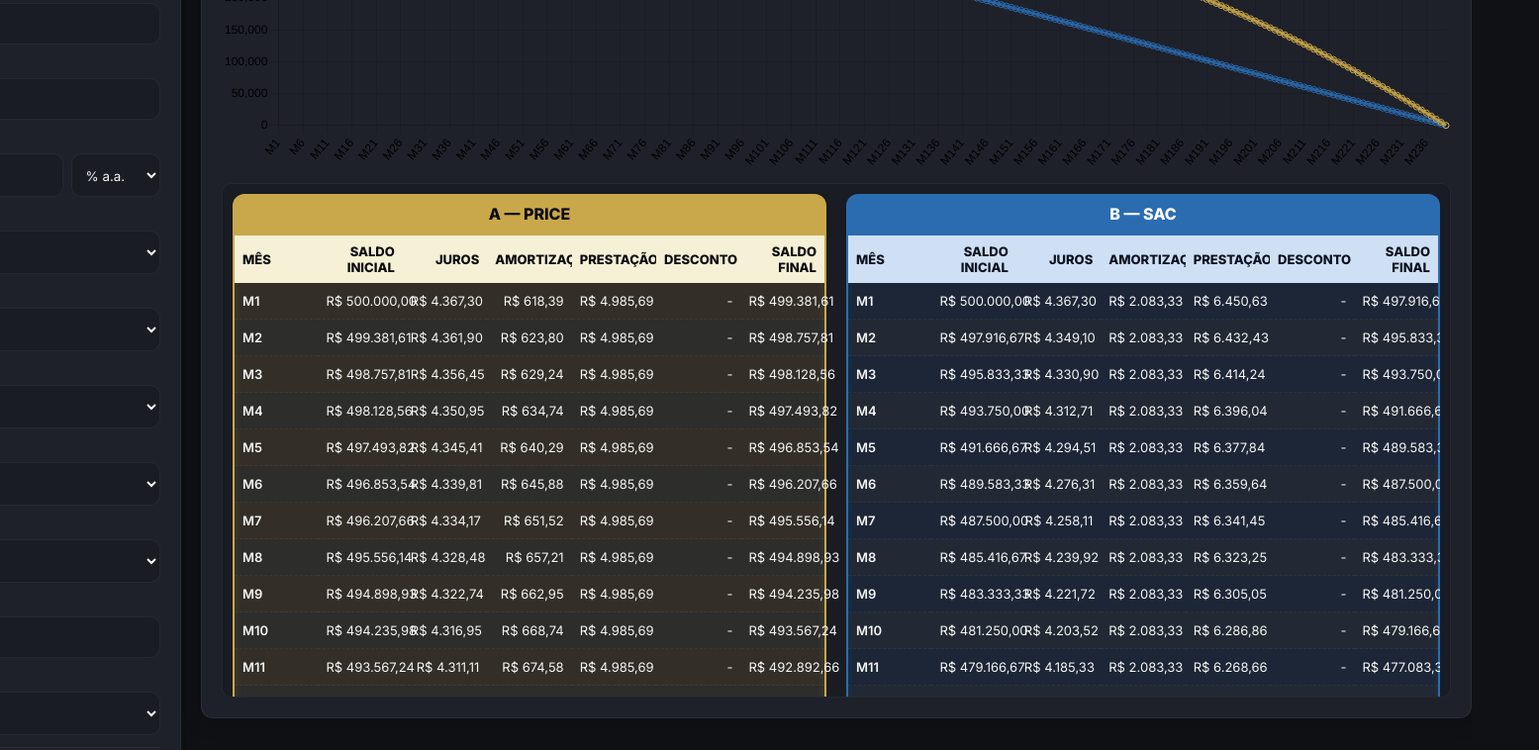
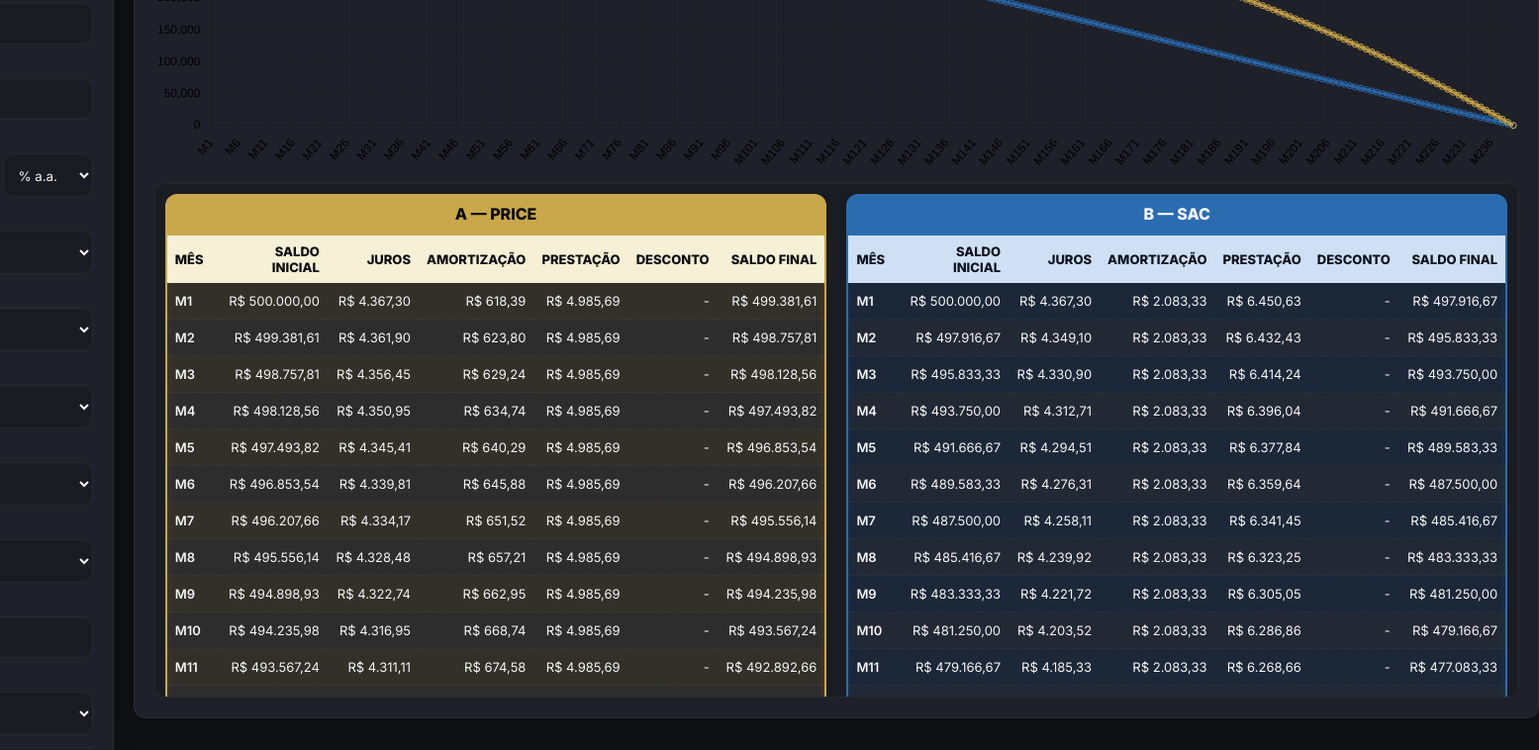
Before and after one commit to apsparceiros-svg/Simulador-Financiamento, a plain HTML site: page index.html in a window 1280 px wide. Shown: the part 342-1100 px from the top of the page at 99% size, 1555 px wide, since content can reach past the window. Drawn offline with nearby package versions, Linux system fonts and the light colour scheme; a script that the page names is missing.

Commit message:
Update index.html

```diff
--- a/index.html
+++ b/index.html
@@ -26,9 +26,9 @@ html,body{height:100%;width:100%;background:var(--bg);font-size:15px;-webkit-fon
   margin:20px auto;
   padding:20px;
   display:grid;
-  grid-template-columns:1fr 2fr;
+  grid-template-columns:1fr 2fr; /* layout flexível: controles + comparação */
   gap:20px;
-  justify-content:center;
+  justify-content:center; /* centraliza o grid */
 }
 
 /* Cards, controles e KPIs */
@@ -48,39 +48,9 @@ html,body{height:100%;width:100%;background:var(--bg);font-size:15px;-webkit-fon
 .kpis{display:flex;gap:15px;flex-wrap:wrap;margin-top:12px;}
 .kpi{background:var(--panel);padding:15px;border-radius:10px;min-width:160px;text-align:center;box-shadow:0 3px 10px rgba(0,0,0,0.15);}
 .kpi .small{margin-bottom:8px;}
-
-/* --- CONTAINER DAS TABELAS --- */
-.table-wrap{
-  max-height:520px; /* altura máxima até o saldo financeiro */
-  overflow-y:auto;  /* rolagem vertical */
-  overflow-x:auto;  /* rolagem horizontal se necessário */
-  border-radius:10px;
-  border:1px solid var(--glass);
-  padding:10px;
-  background:var(--panel);
-}
-
-/* Scrollbar personalizada */
-.table-wrap::-webkit-scrollbar{width:8px;height:8px;}
-.table-wrap::-webkit-scrollbar-thumb{background:var(--gold);border-radius:8px;}
-
-/* --- TABELAS --- */
-table{
-  width:100%;
-  border-collapse:collapse;
-  font-size:13px;
-  table-layout:fixed;
-  min-width:600px; /* evita quebrar em telas pequenas */
-}
-
-thead th{
-  position:sticky;
-  top:0;
-  background:var(--panel);
-  padding:8px;
-  text-align:right;
-  z-index:2;
-}
+.table-wrap{max-height:520px;overflow:auto;border-radius:10px;border:1px solid var(--glass);padding:10px;background:var(--panel);}
+table{width:100%;border-collapse:collapse;font-size:13px;}
+thead th{position:sticky;top:0;background:var(--panel);padding:8px;text-align:right;}
 tbody td{padding:8px;text-align:right;border-bottom:1px dashed rgba(255,255,255,0.05);}
 td:first-child,th:first-child{text-align:left;}
 tbody tr:nth-child(even){background:rgba(255,255,255,0.03);}
@@ -91,7 +61,7 @@ tbody tr:nth-child(even){background:rgba(255,255,255,0.03);}
   display:grid;
   grid-template-columns:1fr 1fr;
   gap:20px;
-  overflow-x:auto;
+  overflow-x:auto; /* só rola se necessário */
 }
 
 /* Theme toggle */
@@ -103,22 +73,21 @@ tbody tr:nth-child(even){background:rgba(255,255,255,0.03);}
 /* --- MEDIA QUERIES RESPONSIVAS --- */
 @media(max-width:1100px){
   .container{
-    grid-template-columns:1fr;
+    grid-template-columns:1fr; /* uma coluna em telas pequenas */
     padding:10px;
   }
   .comparison{
-    grid-template-columns:1fr;
+    grid-template-columns:1fr; /* tabelas uma abaixo da outra */
   }
-  table{min-width:500px;}
 }
 
 /* ======================== */
 /* MELHORIAS PREMIUM TABELAS */
 /* ======================== */
 
-/* --- TÍTULOS DAS TABELAS --- */
+/* --- TÍTULOS DAS TABELAS PREMIUM --- */
 #titleA {
-  background-color: #c9a84b;
+  background-color: #c9a84b; /* dourado */
   color: #0b0b0b;
   padding: 10px 15px;
   border-radius: 12px 12px 0 0;
@@ -130,7 +99,7 @@ tbody tr:nth-child(even){background:rgba(255,255,255,0.03);}
 }
 
 #titleB {
-  background-color: #2b6cb0;
+  background-color: #2b6cb0; /* azul */
   color: #ffffff;
   padding: 10px 15px;
   border-radius: 12px 12px 0 0;
@@ -141,7 +110,7 @@ tbody tr:nth-child(even){background:rgba(255,255,255,0.03);}
   margin-bottom: 0;
 }
 
-/* --- BORDAS, FUNDO E SOMBRA --- */
+/* --- BORDAS, FUNDO E SOMBRA DAS TABELAS --- */
 #tableA {
   border: 2px solid #c9a84b;
   border-radius: 0 0 12px 12px;
@@ -149,6 +118,7 @@ tbody tr:nth-child(even){background:rgba(255,255,255,0.03);}
   box-shadow: inset 0 0 8px rgba(201,168,75,0.15);
   transition: all 0.2s;
 }
+
 #tableB {
   border: 2px solid #2b6cb0;
   border-radius: 0 0 12px 12px;
@@ -157,7 +127,7 @@ tbody tr:nth-child(even){background:rgba(255,255,255,0.03);}
   transition: all 0.2s;
 }
 
-/* --- CABEÇALHOS DAS TABELAS FIXOS --- */
+/* --- CABEÇALHOS DAS TABELAS --- */
 #tableA thead th {
   background-color: #f5f0d6;
   color: #0b0b0b;
@@ -165,8 +135,9 @@ tbody tr:nth-child(even){background:rgba(255,255,255,0.03);}
   text-transform: uppercase;
   position: sticky;
   top: 0;
-  z-index: 3;
+  z-index: 1;
 }
+
 #tableB thead th {
   background-color: #cfe0f4;
   color: #0b1220;
@@ -174,30 +145,38 @@ tbody tr:nth-child(even){background:rgba(255,255,255,0.03);}
   text-transform: uppercase;
   position: sticky;
   top: 0;
-  z-index: 3;
+  z-index: 1;
 }
 
 /* --- LINHAS ALTERNADAS E HOVER --- */
-#tableA tbody tr:nth-child(odd){background-color: rgba(201, 168, 75, 0.08);}
-#tableB tbody tr:nth-child(odd){background-color: rgba(43, 108, 176, 0.08);}
+#tableA tbody tr:nth-child(odd) {
+  background-color: rgba(201, 168, 75, 0.08);
+}
+
+#tableB tbody tr:nth-child(odd) {
+  background-color: rgba(43, 108, 176, 0.08);
+}
+
 #tableA tbody tr:hover, #tableB tbody tr:hover {
   background-color: rgba(255,255,255,0.1);
   transform: scale(1.01);
   transition: all 0.15s;
 }
 
-/* --- CÉLULAS --- */
+/* --- CELULAS DAS TABELAS --- */
 #tableA tbody td, #tableB tbody td {
   padding: 10px 8px;
   text-align: right;
   transition: all 0.15s;
 }
+
+/* Primeiro td (mês) alinha à esquerda */
 #tableA tbody td:first-child, #tableB tbody td:first-child {
   text-align: left;
   font-weight: 600;
 }
 
-/* --- RODAPÉ --- */
+/* --- RODAPÉ SUAVE --- */
 #tableA tbody tr:last-child td, #tableB tbody tr:last-child td {
   border-bottom: none;
 }
```
